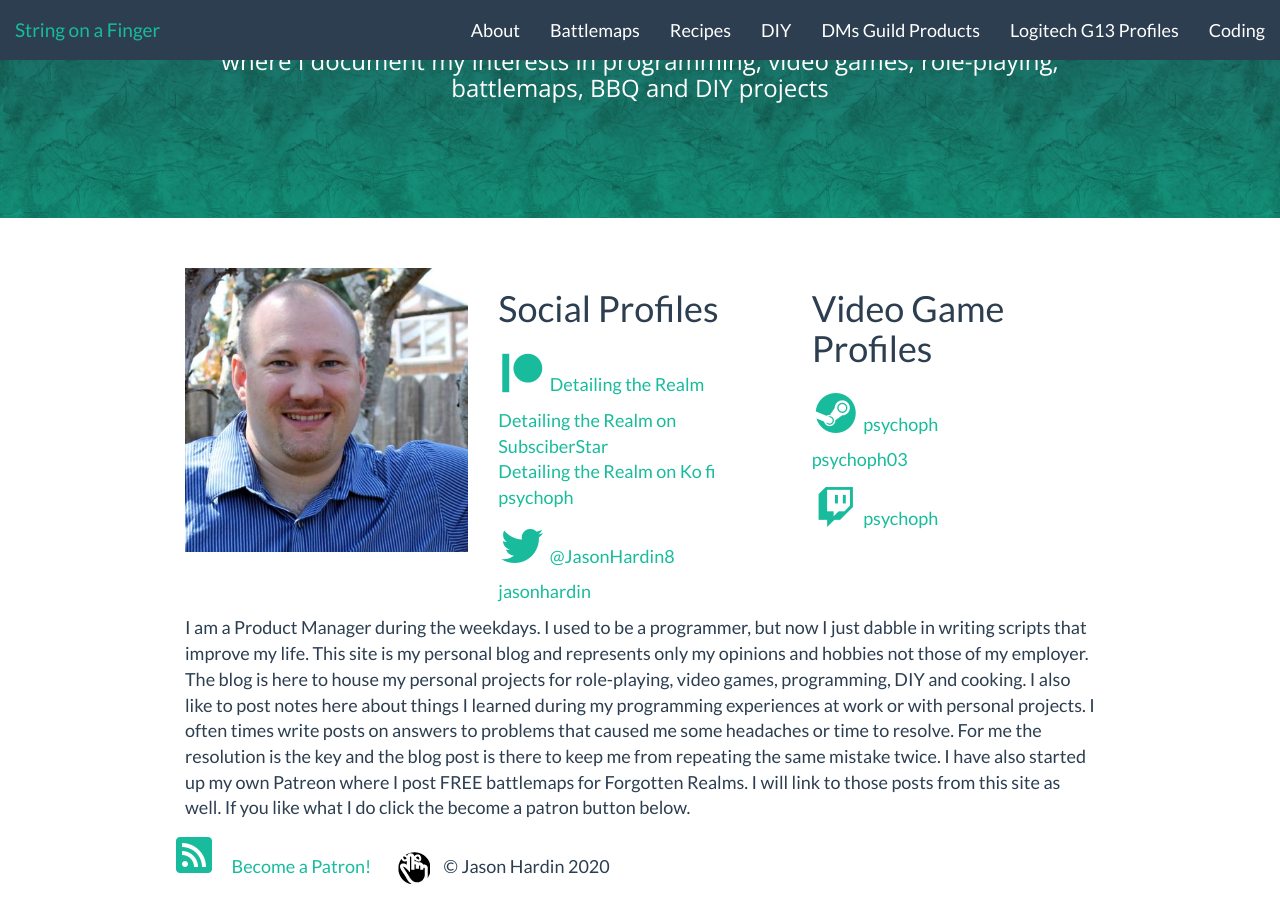
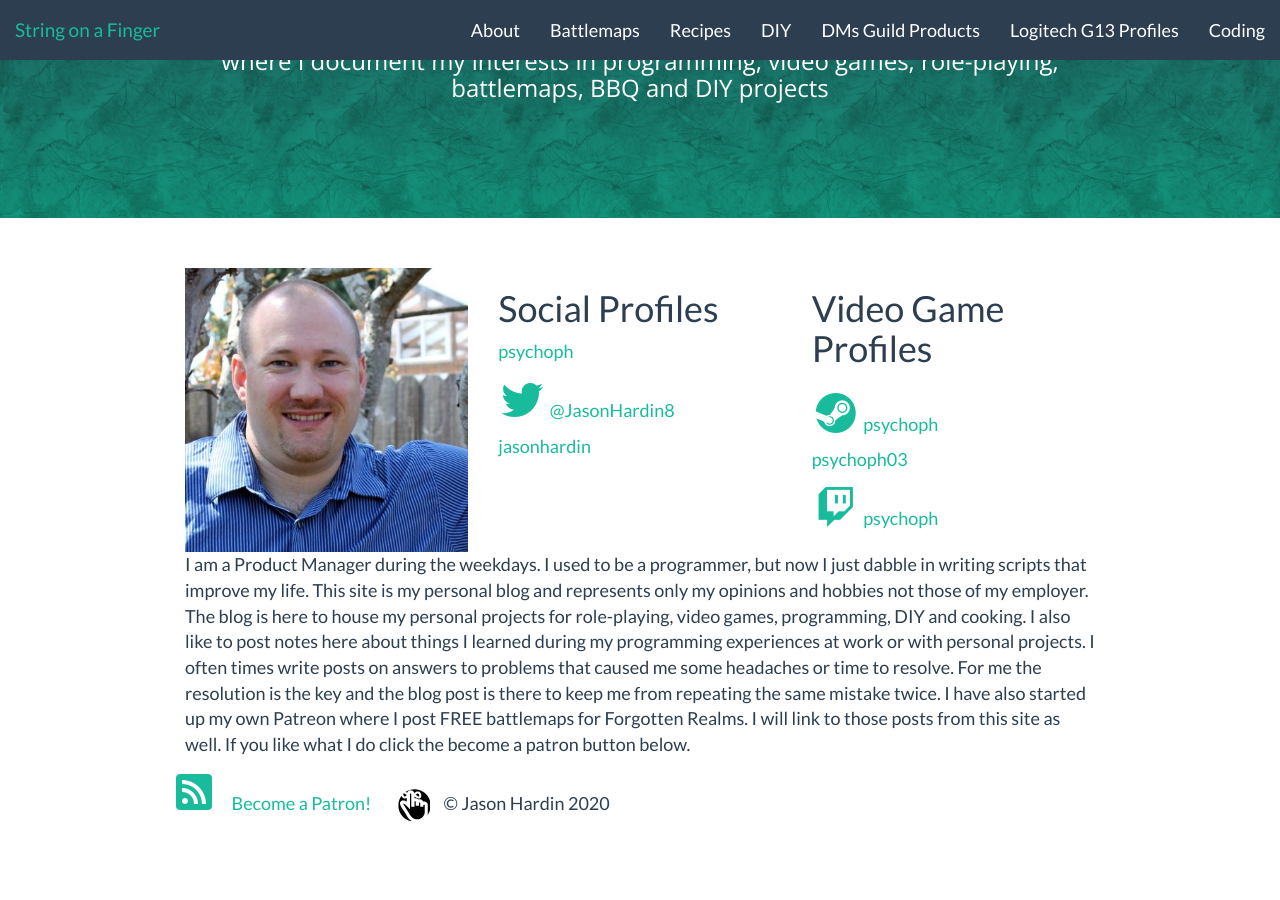
Before and after one commit to psychoph/psychoph.github.io, a Jekyll site: the page built from about.html, in a window 1280 px wide and 900 px high, scrolled down 247 px. Built offline with Jekyll 4.4.1, drawn with Linux system fonts in a browser that asks for light colours; nearby versions of some CDN libraries; comment, search, counter and statistics services are not loaded; after the commit the page ends 1084 px from its top, so only the background shows below that.

Commit message:
Update about.html

```diff
--- a/about.html
+++ b/about.html
@@ -13,24 +13,6 @@ pageclass: main
     <div class="col-xs-4">
       <h3>Social Profiles</h3>
       <ul class="list-unstyled">
-        <li>
-          <a
-            href="https://www.patreon.com/detailingtherealm"
-            class="mdi mdi-patreon mdi-48px"
-          >
-            Detailing the Realm
-          </a>
-        </li>
-        <li>
-          <a href="https://www.subscribestar.com/detailing-the-realm"
-            >Detailing the Realm on SubsciberStar</a
-          >
-        </li>
-        <li>
-          <a href="https://ko-fi.com/detailingtherealm"
-            >Detailing the Realm on Ko fi</a
-          >
-        </li>
         {% if site.github_username %}
         <li>
           <a
```
